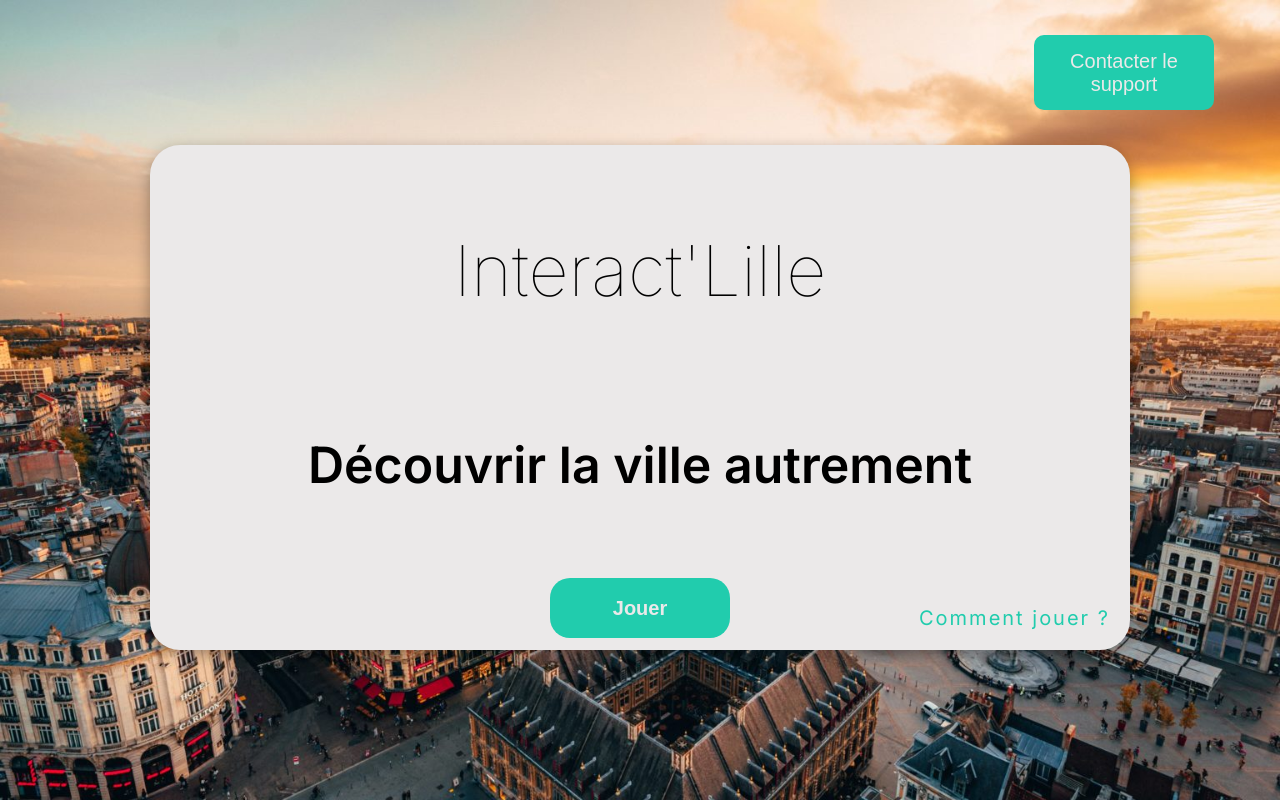
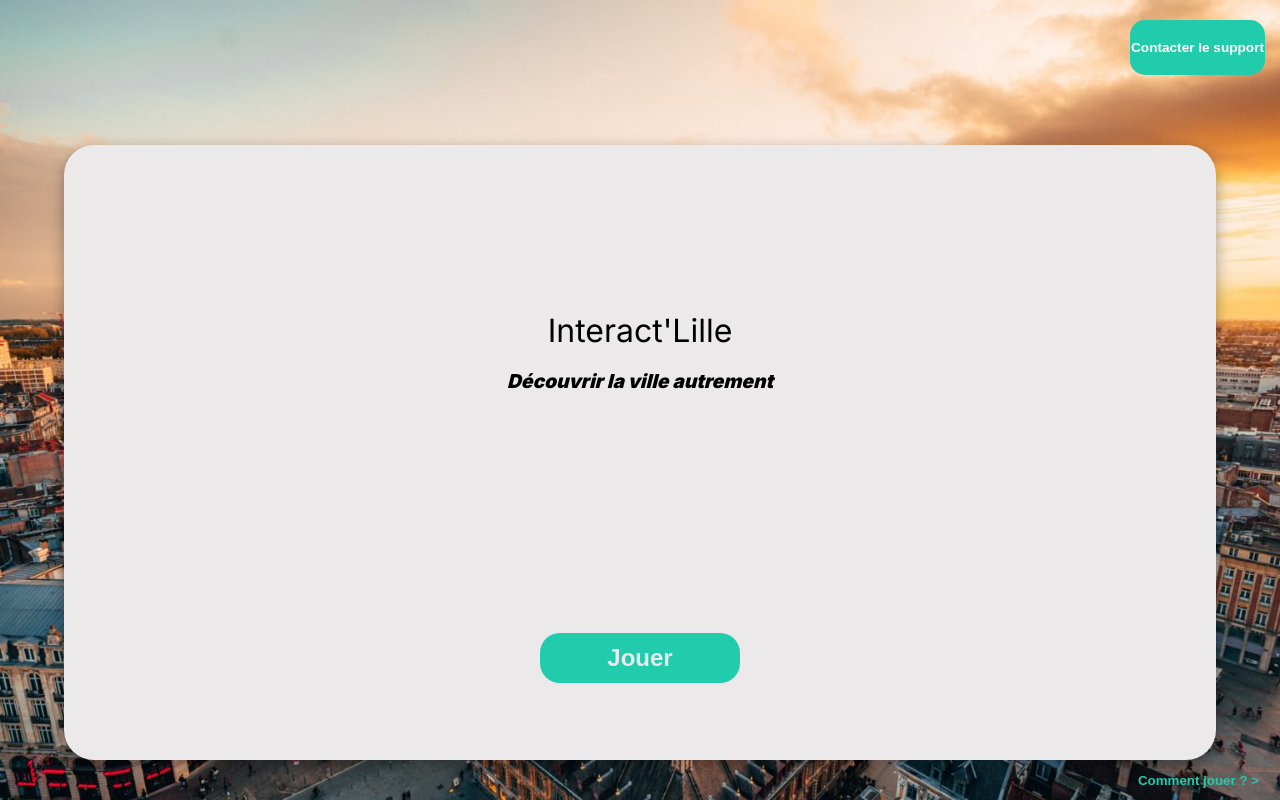
Before and after one commit to DonovanDumeige/interact_lille, a PHP site: page /pages/start.php in a window 1280 px wide. Run offline with PHP 8.4, Linux system fonts and the light colour scheme.

Commit message:
correctif css categories et start

```diff
--- a/assets/style/_categories.scss
+++ b/assets/style/_categories.scss
@@ -1,46 +1,53 @@
-@use "variables" as v;
+@use "variables"as v;
 
 /* Container général : utilisation de la mainClass de main */
 .section-categorie
 {
-    width : 100%;
-    height :100%;
+    width: 100%;
+    height: 100%;
     display: grid;
     grid-template-columns: 1fr 165px;
     grid-template-rows: 95px 100px 1fr 40px;
     align-items: center;
     font-family: v.$inter;
+
     /* Bouton vers la page support */
+
     #support
     {
         grid-column: 2/3;
         grid-row: 1/2;
-        align-self : center;
-        height : 55px;
+        align-self: center;
+        height: 55px;
         width: 135px;
-        margin : 0 auto;
+        margin: 0 auto;
 
         background-color: v.$lightgreen;
 
 
-        border : 1px solid transparent;
-        outline : 1px solid transparent;
-        border-radius : 15px;
-        a
+        border: 1px solid transparent;
+        outline: 1px solid transparent;
+        border-radius: 15px;
+
+        .supp
         {
 
-            text-decoration: none;
             color: white;
             text-align: center;
-            font-size: 0.9rem;
+            font-size: 0.85rem;
+
+            text-decoration: none;
             font-weight: bold;
+
         }
-    } /* fin support */
+    }
+
+    /* fin support */
 
     h1
     {
-        grid-column: 1/3 ;
-        grid-row:2/3 ;
+        grid-column: 1/3;
+        grid-row: 2/3;
 
         text-align: center;
     }
@@ -56,9 +63,10 @@
 
         .categorie
         {
-            height :100%;
+            height: 100%;
             position: relative;
             overflow: hidden;
+
             .dataBox
             {
                 position: absolute;
@@ -69,19 +77,21 @@
                 flex-direction: column;
                 justify-content: center;
                 align-items: center;
-                gap : 15px;
+                gap: 15px;
                 z-index: 2;
+
                 .dataTitle
                 {
                     text-align: center;
                     font-size: 0.85rem;
-                    color : v.$lightgrey;
+                    color: v.$lightgrey;
                 }
+
                 .progressBar
                 {
                     background-color: v.$lightgrey;
-                    width : 230px;
-                    height:5px;
+                    width: 230px;
+                    height: 5px;
                     border-radius: 5px;
                 }
 
@@ -100,16 +110,16 @@
             grid-row: 1/2;
             background: rgba(0, 0, 0, 0.4) url(/assets/img/lille.jpg);
             background-blend-mode: darken;
-            background-position:center;
+            background-position: center;
             background-size: cover;
         }
 
-        .two
-        {
-            grid-row:2/3;
+        .two {
+
+            grid-row: 2/3;
             background: rgba(0, 0, 0, 0.4) url(/assets/img/monument.jpg);
             background-blend-mode: darken;
-            background-position:center;
+            background-position: center;
             background-size: cover;
         }
 
@@ -118,9 +128,10 @@
             grid-row: 3/4;
             background: rgba(0, 0, 0, 0.4) url(/assets/img/parc.jpg);
             background-blend-mode: darken;
-            background-position:center;
+            background-position: center;
             background-size: cover;
         }
+
         /* Fin répartition */
     }
 
@@ -129,19 +140,25 @@
     {
         grid-column: 2/3;
         grid-row: 4/5;
-        align-self : center;
+        align-self: center;
 
         background-color: transparent;
-        border : 1px solid transparent;
+        border: 1px solid transparent;
         outline: 1px solid transparent;
 
-        color : v.$lightgreen;
-        font-weight : 600;
+        color: v.$lightgreen;
+        font-weight: 600;
 
-        width : 135px;
-        margin-left : 1rem;
+        width: 135px;
+        margin-left: 1rem;
 
         cursor: pointer;
+
+        .howToPlay
+        {
+            color: #21CCAD;
+            text-decoration: none;
+            font-weight: bold;
+        }
     }
-
 }
--- a/assets/style/_start.scss
+++ b/assets/style/_start.scss
@@ -1,74 +1,127 @@
+@use "variables"as v;
 
-#startMain{
-    height: 100vh;
-    width: 100vw;
+.startMain
+{
+    width: 100%;
+    height: 100%;
     display: grid;
-    grid-template-columns:  100px repeat(5, 1fr) 100px;
-    grid-template-rows: 50px 140px 70px 1fr 60px 100px;
+    grid-template-columns: 1fr 165px;
+    grid-template-rows: 95px 50px 1fr 40px;
+    align-items: center;
+
     background-image: url(/assets/img/start_img.jpg);
     background-size: cover;
-    #contactSupport{
+
+
+    #support
+    {
+        grid-column: 2/3;
+        grid-row: 1/2;
+        align-self: center;
+        height: 55px;
+        width: 135px;
+        margin: 0 auto;
+
+        background-color: v.$lightgreen;
+
+
+        border: 1px solid transparent;
+        outline: 1px solid transparent;
+        border-radius: 15px;
+
+        .supp
+        {
+            color: white;
+            text-align: center;
+            font-size: 0.85rem;
+            text-decoration: none;
+            font-weight: bold;
+        }
+    }
+
+    /* fin support */
+    .startBox
+    {
+        /* grille parent */
+        grid-row: 3/4;
+        grid-column: 1/3;
+
+        /* taille / positionnement */
+        width: 90%;
+        height: 100%;
+        margin: 0 auto;
+
+        /* flexbox */
+        display: grid;
+        grid-template-rows: repeat(3,1fr);
+        justify-items: center;
+
+
+        /* style de la box */
+        box-shadow: rgba(0, 0, 0, 0.35) 0px 5px 15px;
+        background-color: #EBE9E9;
+        border-radius: 30px;
+
+        h1
+        {
+            font-weight: 400;
+            align-self: end;
+            font-size: 2rem;
+        }
+
+        p
+        {
+            align-self: start;
+
+            width: 80%;
+            margin: 1.2rem auto 0;
+
+            text-align: center;
+
+            font-weight: 900;
+            font-size: 1.2rem;
+            font-style: italic;
+        }
+    }
+
+    .playButton
+    {
+        align-self: center;
+
         border: none;
         border-radius: 20px;
-        font-size: 40px;
+
         background-color: #21CCAD;
         color: #EBE9E9;
-        width: 300px;
-        grid-row:2;
-        grid-column: 6;
+        font-weight: 600;
+        font-size: 1.5rem;
+        height: 50px;
+        width: 200px;
     }
-    #startBox{
-        box-shadow: rgba(0, 0, 0, 0.35) 0px 5px 15px;
-        display: flex;
-        align-items: center;
-        flex-direction: column;
-        background-color: #EBE9E9;
-        grid-row:4;
-        grid-column: 2/7;
-        border-radius: 30px;
-        div{
-            padding-top: 200px;
-            width: 100%;
-            height: 800px;
-            display: flex;
-            flex-direction: column;
-            align-items: center;
-            justify-content: space-around;
-            h1{
-                font-size: 110px;
-                font-weight: 100;
-            }
-            p{
-                text-align: center;
-                padding-left: 40px;
-                padding-right: 40px;
-                font-weight: 600;
-                font-size: 70px;
-            }
-        }
-        #playButton{
-            border: none;
-            margin-top:200px;
-            font-size: 70px;
-            background-color: #21CCAD;
-            color: #EBE9E9;
-            font-weight: 600;
-            border-radius: 20px;
-            height: 150px;
-            width: 70%;
-        }
+}
+
+#howTo
+{
+    grid-column: 2/3;
+    grid-row: 4/5;
+    align-self: center;
+
+    background-color: transparent;
+    border: 1px solid transparent;
+    outline: 1px solid transparent;
+
+    color: v.$lightgreen;
+    font-weight: 600;
+
+    width: 135px;
+    margin-left: 1rem;
+
+    cursor: pointer;
+
+    .howToPlay
+    {
+        color: #21CCAD;
+        text-decoration: none;
+        font-weight: bold;
     }
-    span{
-        text-align: end;
-        grid-row: 6;
-        grid-column: 4/7;
-
-        #howToPlay{
-            color: #21CCAD;
-            font-size: 40px;
-            text-decoration: none;
-            letter-spacing: 3px;
-    }
-    }
-
 }
--- a/assets/style/style.css
+++ b/assets/style/style.css
@@ -1,75 +1,95 @@
 @charset "UTF-8";
 @import url("https://fonts.googleapis.com/css2?family=Inter:wght@100;200;300;400;500;600;700;800;900&display=swap");
-#startMain {
-  height: 100vh;
-  width: 100vw;
+.startMain {
+  width: 100%;
+  height: 100%;
   display: grid;
-  grid-template-columns: 100px repeat(5, 1fr) 100px;
-  grid-template-rows: 50px 140px 70px 1fr 60px 100px;
+  grid-template-columns: 1fr 165px;
+  grid-template-rows: 95px 50px 1fr 40px;
+  align-items: center;
   background-image: url(/assets/img/start_img.jpg);
   background-size: cover;
+  /* fin support */
 }
-#startMain #contactSupport {
+.startMain #support {
+  grid-column: 2/3;
+  grid-row: 1/2;
+  align-self: center;
+  height: 55px;
+  width: 135px;
+  margin: 0 auto;
+  background-color: #21CCAD;
+  border: 1px solid transparent;
+  outline: 1px solid transparent;
+  border-radius: 15px;
+}
+.startMain #support .supp {
+  color: white;
+  text-align: center;
+  font-size: 0.85rem;
+  text-decoration: none;
+  font-weight: bold;
+}
+.startMain .startBox {
+  /* grille parent */
+  grid-row: 3/4;
+  grid-column: 1/3;
+  /* taille / positionnement */
+  width: 90%;
+  height: 100%;
+  margin: 0 auto;
+  /* flexbox */
+  display: grid;
+  grid-template-rows: repeat(3, 1fr);
+  justify-items: center;
+  /* style de la box */
+  box-shadow: rgba(0, 0, 0, 0.35) 0px 5px 15px;
+  background-color: #EBE9E9;
+  border-radius: 30px;
+}
+.startMain .startBox h1 {
+  font-weight: 400;
+  align-self: end;
+  font-size: 2rem;
+}
+.startMain .startBox p {
+  align-self: start;
+  width: 80%;
+  margin: 1.2rem auto 0;
+  text-align: center;
+  font-weight: 900;
+  font-size: 1.2rem;
+  font-style: italic;
+}
+.startMain .playButton {
+  align-self: center;
   border: none;
   border-radius: 20px;
-  font-size: 40px;
-  background-color: #21CCAD;
-  color: #EBE9E9;
-  width: 300px;
-  grid-row: 2;
-  grid-column: 6;
-}
-#startMain #startBox {
-  box-shadow: rgba(0, 0, 0, 0.35) 0px 5px 15px;
-  display: flex;
-  align-items: center;
-  flex-direction: column;
-  background-color: #EBE9E9;
-  grid-row: 4;
-  grid-column: 2/7;
-  border-radius: 30px;
-}
-#startMain #startBox div {
-  padding-top: 200px;
-  width: 100%;
-  height: 800px;
-  display: flex;
-  flex-direction: column;
-  align-items: center;
-  justify-content: space-around;
-}
-#startMain #startBox div h1 {
-  font-size: 110px;
-  font-weight: 100;
-}
-#startMain #startBox div p {
-  text-align: center;
-  padding-left: 40px;
-  padding-right: 40px;
-  font-weight: 600;
-  font-size: 70px;
-}
-#startMain #startBox #playButton {
-  border: none;
-  margin-top: 200px;
-  font-size: 70px;
   background-color: #21CCAD;
   color: #EBE9E9;
   font-weight: 600;
-  border-radius: 20px;
-  height: 150px;
-  width: 70%;
+  font-size: 1.5rem;
+  height: 50px;
+  width: 200px;
 }
-#startMain span {
-  text-align: end;
-  grid-row: 6;
-  grid-column: 4/7;
+
+#howTo {
+  grid-column: 2/3;
+  grid-row: 4/5;
+  align-self: center;
+  background-color: transparent;
+  border: 1px solid transparent;
+  outline: 1px solid transparent;
+  color: #21CCAD;
+  font-weight: 600;
+  width: 135px;
+  margin-left: 1rem;
+  cursor: pointer;
 }
-#startMain span #howToPlay {
+#howTo .howToPlay {
   color: #21CCAD;
-  font-size: 40px;
   text-decoration: none;
-  letter-spacing: 3px;
+  font-weight: bold;
 }
 
 #screenPlayQuizzMain {
@@ -341,11 +361,11 @@
   outline: 1px solid transparent;
   border-radius: 15px;
 }
-.section-categorie #support a {
-  text-decoration: none;
+.section-categorie #support .supp {
   color: white;
   text-align: center;
-  font-size: 0.9rem;
+  font-size: 0.85rem;
+  text-decoration: none;
   font-weight: bold;
 }
 .section-categorie h1 {
@@ -426,6 +446,11 @@
   width: 135px;
   margin-left: 1rem;
   cursor: pointer;
+}
+.section-categorie #howTo .howToPlay {
+  color: #21CCAD;
+  text-decoration: none;
+  font-weight: bold;
 }
 
 *, ::before, ::after {
--- a/index.php
+++ b/index.php
@@ -2,10 +2,9 @@
 $title = "accueil";
 $mainClass = "accueil";
 
-require("./assets/template/_header.php");
+require __DIR__."/assets/template/_header.php";
 ?>
 
-<p>Bonjour</p>
 <?php
-require("./assets/template/_footer.php");
+require __DIR__."/assets/template/_footer.php";
 ?>
--- a/pages/categories.php
+++ b/pages/categories.php
@@ -5,7 +5,7 @@ $mainClass = "section-categorie";
 require ("../assets/template/_header.php");
 ?>
 
-<button id="support"><a href="#">Contacter le support</a></button>
+<button id="support"><a class="supp" href="#">Contacter le support</a></button>
 <h1>
     Choisissez une categorie
 </h1>
@@ -45,7 +45,7 @@ require ("../assets/template/_header.php");
     </div>
 
 </div>
-<button id="howTo">Comment jouer ? &gt; </button>
+<button id="howTo"><a href="#" class="howToPlay">Comment jouer ? &gt; </a></span></button>
 
 
 <?php
--- a/pages/start.php
+++ b/pages/start.php
@@ -1,13 +1,14 @@
-<link rel="stylesheet" href="/assets/style/style.css">
-<main id="startMain">
-    <button id="contactSupport">Contacter le support</button>
-    <div id="startBox">
-    <div>
+<?php
+$mainClass ="startMain";
+require __DIR__."/../assets/template/_header.php";
+
+?>
+    <button id="support"><a class="supp" href="#">Contacter le support</a></button>
+    <div class="startBox">
         <h1>Interact'Lille</h1>
         <p>Découvrir la ville autrement</p>
+        <input type="submit" class="playButton" name="playButton" value="Jouer">
     </div>
+    <button id="howTo"><a href="#" class="howToPlay">Comment jouer ? &gt; </a></span></button>
 
-    <input type="submit" id="playButton" name="playButton" value="Jouer">
-    </div>
-    <span><a href="" id="howToPlay">Comment jouer ?</a></span>
-</main>
+<?php require __DIR__."/../assets/template/_footer.php"; ?>
```
Also changed, not shown: 1 other file.
